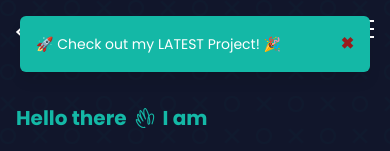
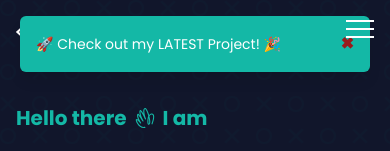
Before and after one commit to Muhammad-Huzaifa24/Personal-Portfolio, a Next.js app: page / in a window 390 px wide. Shown: the top 151 px of the page. Built offline with nearby package versions, Linux system fonts and the light colour scheme; no server answers.

Commit message:
update mobile navbar css

```diff
--- a/components/Navbar/index.jsx
+++ b/components/Navbar/index.jsx
@@ -7,6 +7,7 @@ import {
 	FaEnvelope,
 	FaDownload,
 } from "react-icons/fa";
+import { IoMdClose } from "react-icons/io";
 import { motion, AnimatePresence } from "framer-motion";
 
 const Navbar = () => {
@@ -65,7 +66,7 @@ const Navbar = () => {
 						className={`absolute left-0 top-0 m-0 px-5 bg-[rgb(42_42_42)] z-40 w-full
 									rounded-br-3xl rounded-bl-3xl md:w-auto md:bg-transparent md:flex
 									transition-all duration-500 ease-in-out transform overflow-hidden
-									${menuOpen ? "max-h-[45vh] opacity-100 translate-y-0" : "max-h-0 opacity-0 -translate-y-10"}
+									${menuOpen ? "max-h-[45vh] opacity-100 translate-y-0 z-[999] p-5" : "max-h-0 opacity-0 -translate-y-10"}
 									md:flex md:static md:left-auto md:top-auto md:max-h-none md:opacity-100 md:translate-y-0`}
 					>
 						<li className="mb-4 mt-2 sm:mb-0 sm:mt-0 sm:mx-3" title="Experiences">
@@ -121,7 +122,7 @@ const Navbar = () => {
 
 				{/* Hamburger Icon */}
 				<div
-					className={`z-50 flex flex-col justify-center items-center md:hidden cursor-pointer ${
+					className={`z-[9999] flex flex-col justify-center items-center md:hidden cursor-pointer ${
 						styles.hamburger
 					} ${menuOpen ? styles.open : ""}`}
 					onClick={() => setMenuOpen(!menuOpen)}
```
